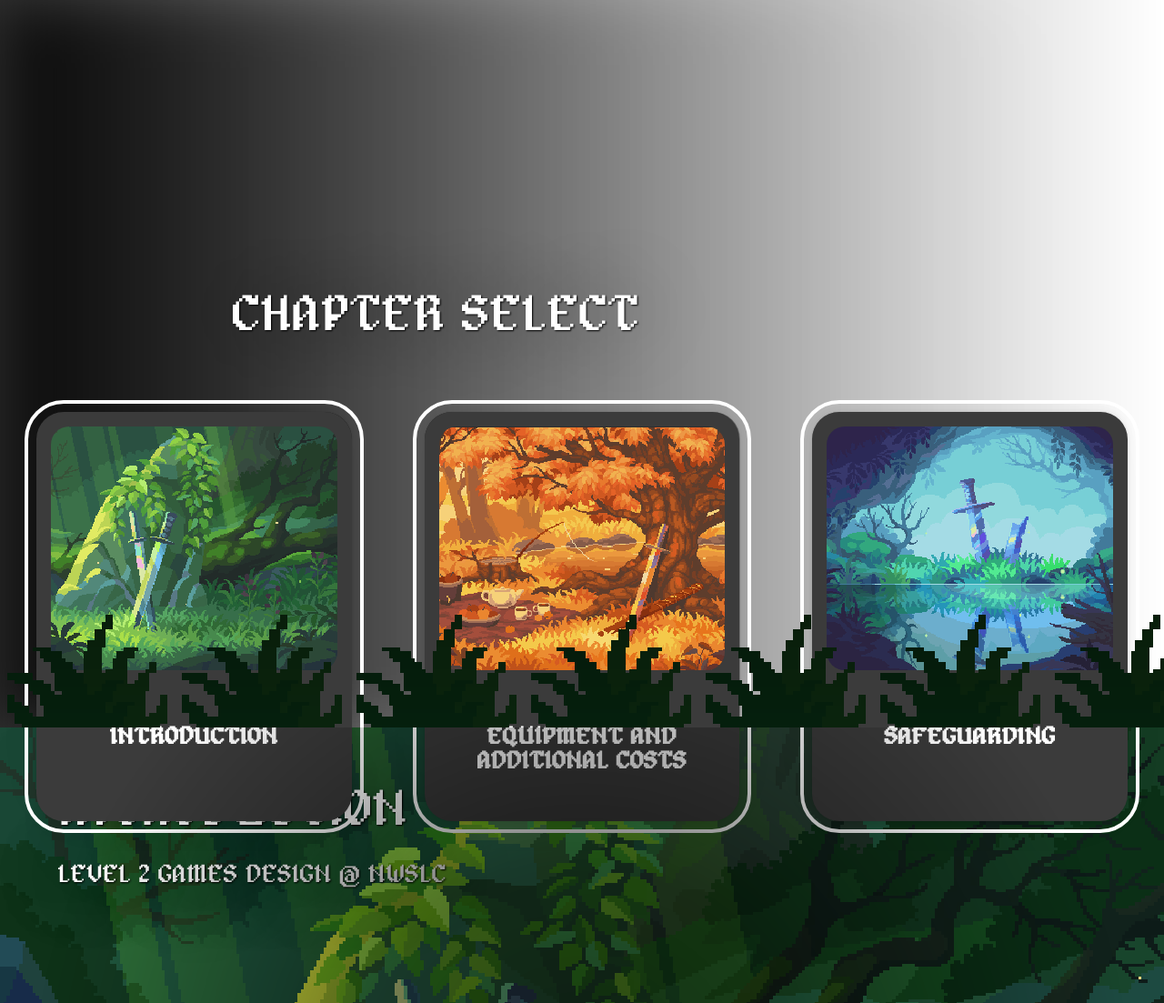
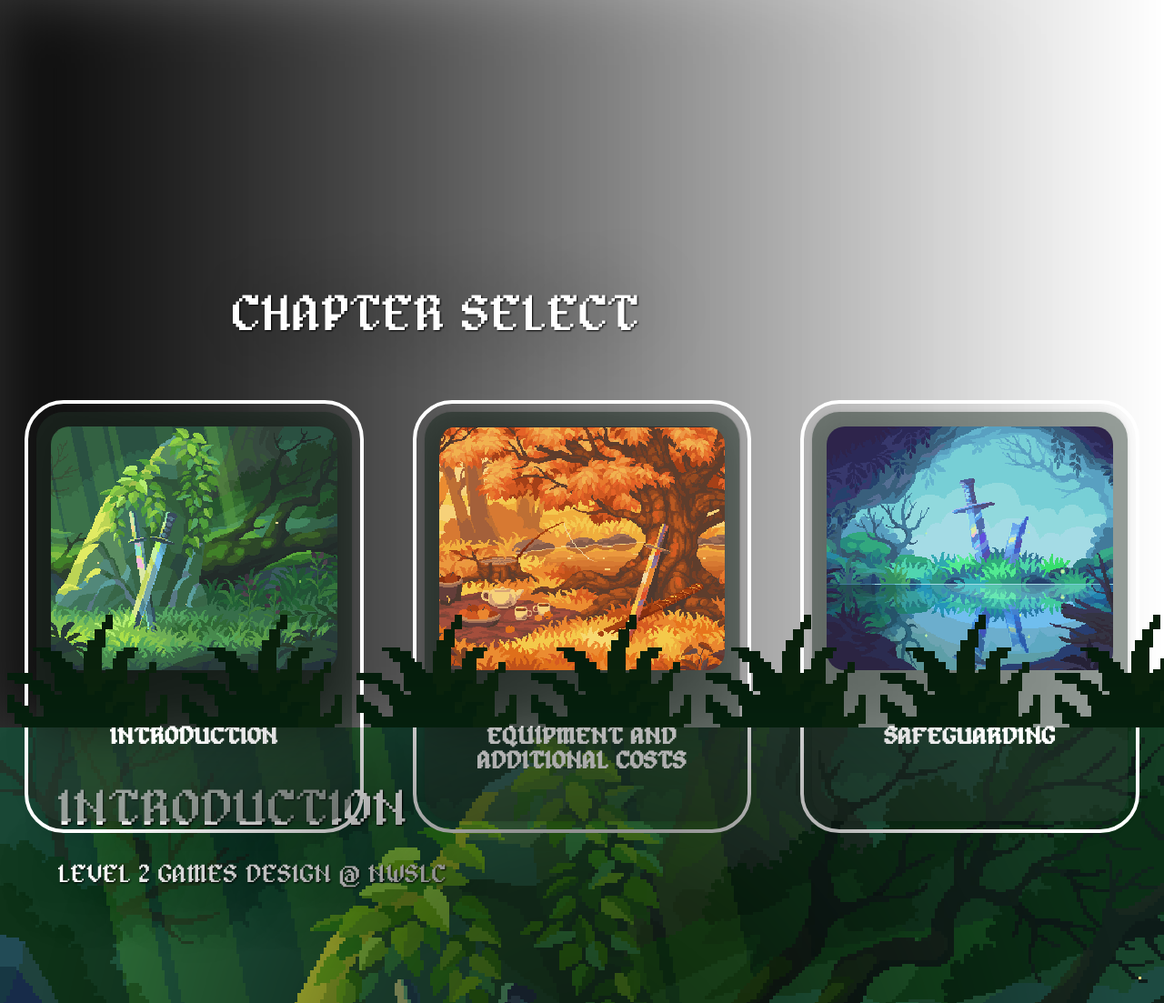
Before and after one commit to Soulsoffall/NWSLC, a plain HTML site: page information.html in a window 1280 px wide. Shown: the top 1103 px of the page at 91% size. Drawn offline with Linux system fonts and the light colour scheme.

Commit message:
Update main.css

```diff
--- a/assets/css/main.css
+++ b/assets/css/main.css
@@ -369,8 +369,8 @@ a>h3 {
   margin-bottom: 30px;
   color: #fff;
   z-index: 2;
-  background-color: #3b3b3b;
-  backdrop-filter: blur(2px);
+  background-color: #263c2e78;
+  backdrop-filter: blur(32px);
   box-shadow: 0px 0px 2.2px rgba(0, 0, 0, 0.07), 0px 0px 5.3px rgba(0, 0, 0, 0.05), 0px 0px 10px rgba(0, 0, 0, 0.042), 0px 0px 17.9px rgba(0, 0, 0, 0.035), 0px 0px 33.4px rgba(0, 0, 0, 0.028), 0px 0px 80px rgba(0, 0, 0, 0.02);
   border-radius: 30px;
   overflow: hidden;
```
